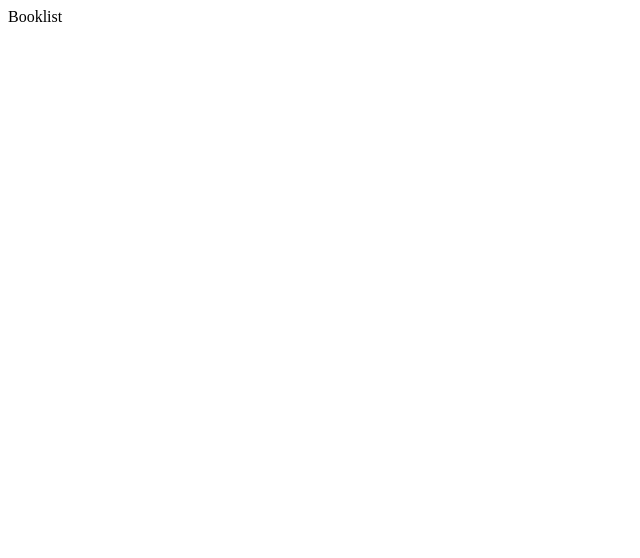
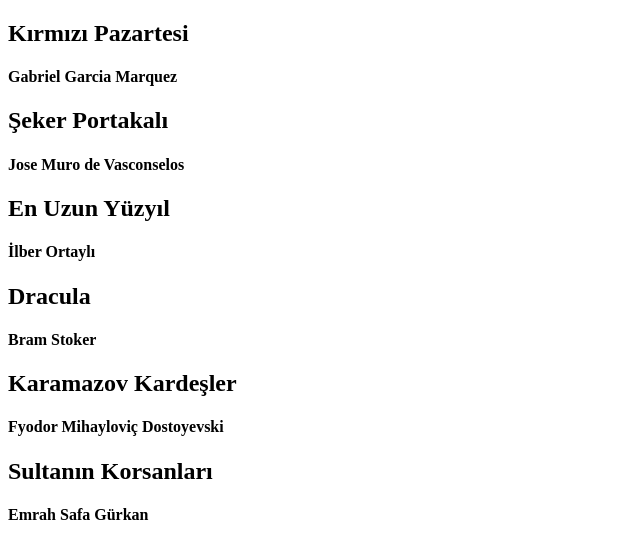
Before and after one commit to saidugurlu/context-api-hooks, a React (Create React App) app: page / in a window 1280 px wide. Shown: the top 558 px of the page, without its empty margins (0-640 px from the left). Built offline with nearby package versions, Linux system fonts and the light colour scheme.

Commit message:
props finished

```diff
--- /dev/null
+++ b/src/components/Book.js
@@ -0,0 +1,16 @@
+import React, { Component } from "react";
+
+class Book extends Component {
+  return;
+
+  render() {
+    return (
+      <div>
+        <h2>{this.props.book.title}</h2>
+        <h4>{this.props.book.author}</h4>
+      </div>
+    );
+  }
+}
+
+export default Book;
--- a/src/components/BookList.js
+++ b/src/components/BookList.js
@@ -1,13 +1,14 @@
-import React, { Component } from 'react';
+import React, { Component } from "react";
+import Book from './Book'
 
 class Booklist extends Component {
-    render() {
-        return (
-            <div>
-                Booklist
-            </div>
-        );
-    }
+  render() {
+    const bookList = this.props.books.map((book, i) => {
+      return <Book book={book} key={i} />;
+    });
+
+    return <div>{bookList}</div>;
+  }
 }
 
 export default Booklist;
```
